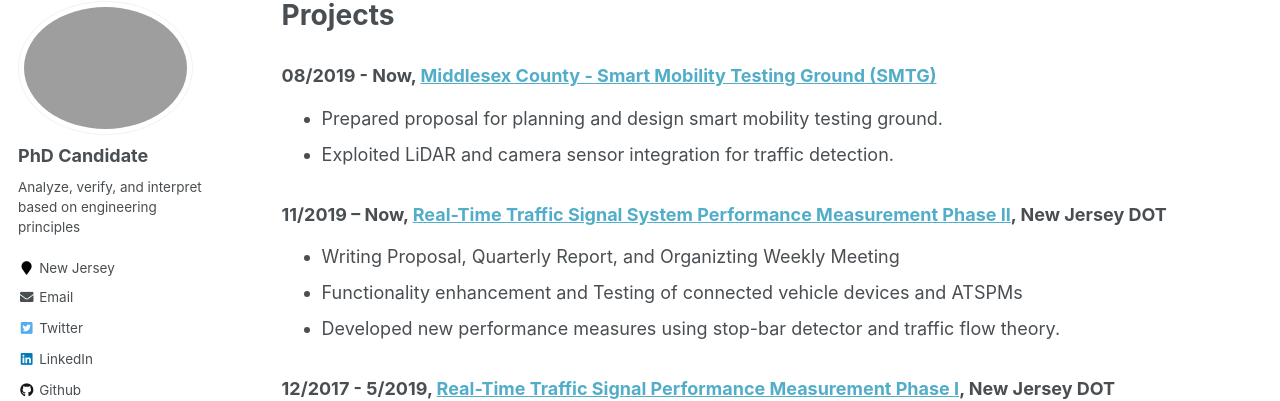
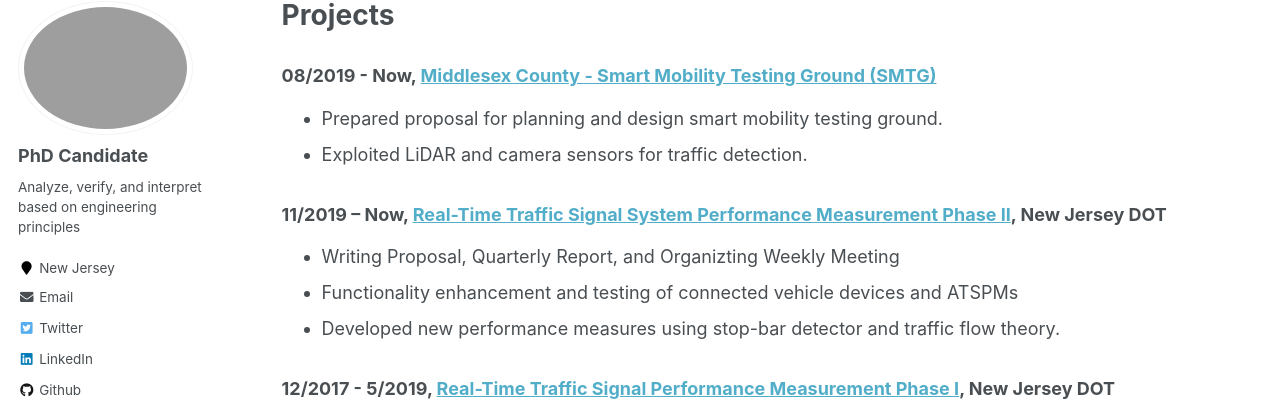
Before and after one commit to TeRyZh/Website, a Jekyll site: the page built from _pages/projects.md, in a window 1280 px wide and 1206 px high. Shown: the part 117-518 px from the top of the window. Built offline with Jekyll 4.4.1, drawn with Linux system fonts in a browser that asks for light colours.

Commit message:
Update projects.md

```diff
--- a/_pages/projects.md
+++ b/_pages/projects.md
@@ -10,11 +10,11 @@ redirect_from:
 
 ### 08/2019 - Now, [Middlesex County - Smart Mobility Testing Ground (SMTG)](https://www.bizjournals.com/pittsburgh/news/2021/08/02/middlesex-county-new-jersey-a-hub-for-technology.html)
   * Prepared proposal for planning and design smart mobility testing ground.
-  * Exploited LiDAR and camera sensor integration for traffic detection.
+  * Exploited LiDAR and camera sensors for traffic detection.
 
 ### 11/2019 – Now, [Real-Time Traffic Signal System Performance Measurement Phase II](https://www.njdottechtransfer.net/2021/07/01/njdot-tech-talk-automating-traffic-signal-performance-measures-for-njdot-adaptive-traffic-signal-control-systems/), New Jersey DOT
   * Writing Proposal, Quarterly Report, and Organizting Weekly Meeting
-  * Functionality enhancement and Testing of connected vehicle devices and ATSPMs
+  * Functionality enhancement and testing of connected vehicle devices and ATSPMs
   * Developed new performance measures using stop-bar detector and traffic flow theory.
 
 ### 12/2017 - 5/2019, [Real-Time Traffic Signal Performance Measurement Phase Ⅰ](https://research.transportation.org/wp-content/uploads/sites/31/2021/01/NJDOT_RTSPM_Generic_FACT_SHEET_Final_Sweet16_Figs.pdf), New Jersey DOT
```
